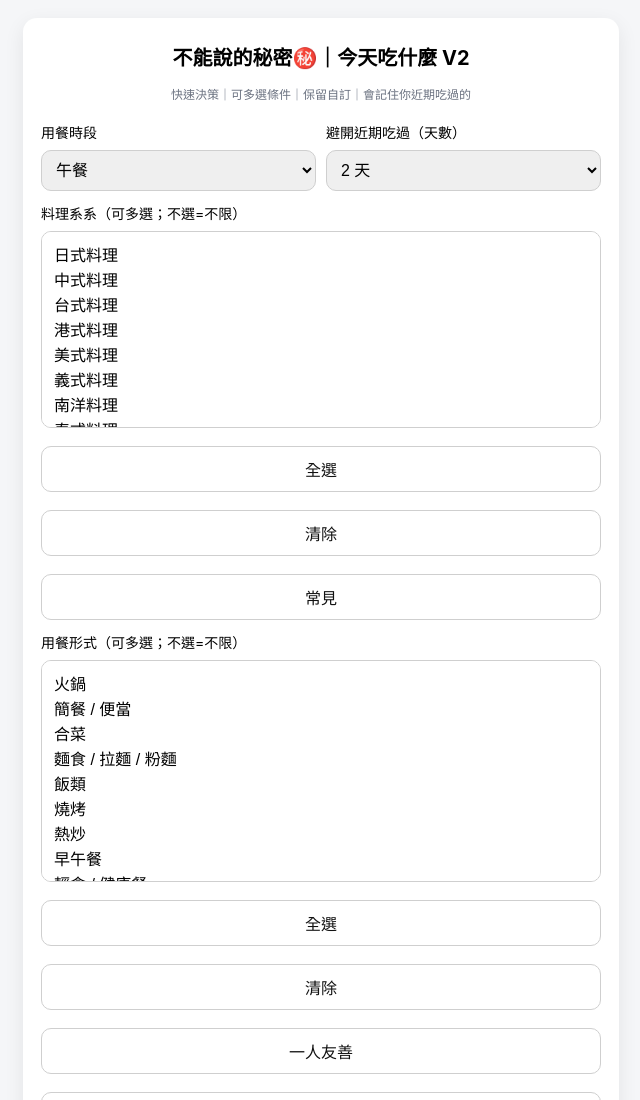
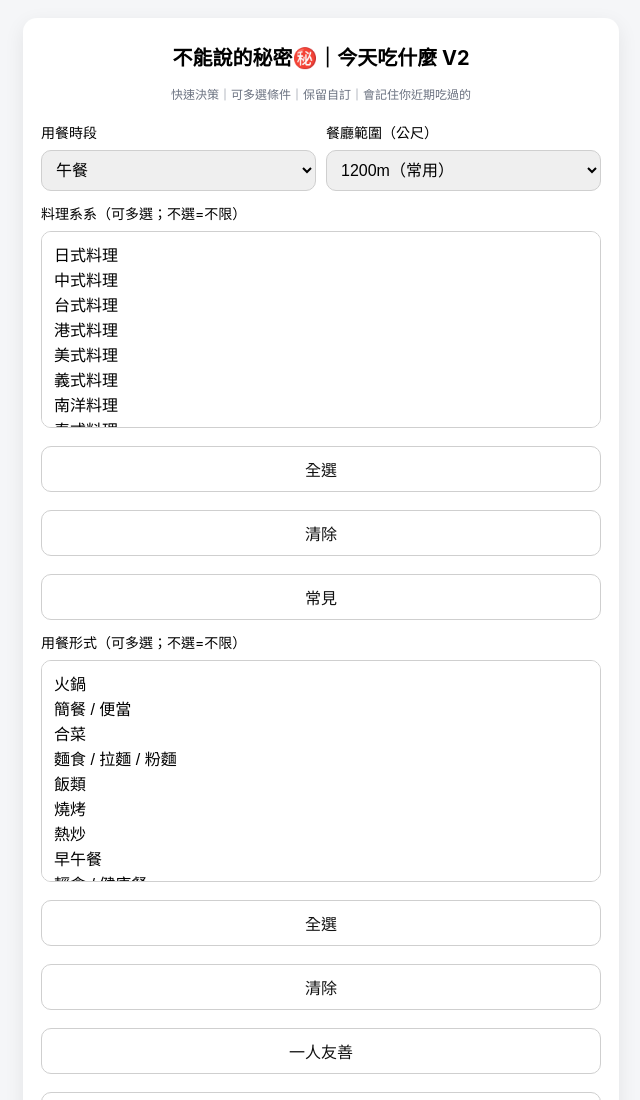
Before and after one commit to yf12356789-beep/eat-what, a plain HTML site: page index.html in a window 1280 px wide. Shown: the top 1100 px of the page, without its empty margins (319-959 px from the left). Drawn offline with Linux system fonts and the light colour scheme.

Commit message:
Update index.html

```diff
--- a/index.html
+++ b/index.html
@@ -60,15 +60,18 @@
         </select>
       </div>
       <div style="flex:1; min-width:160px;">
-        <label>避開近期吃過（天數）</label>
-        <select id="cooldownDays">
-          <option value="1">1 天</option>
-          <option value="2" selected>2 天</option>
-          <option value="3">3 天</option>
-          <option value="5">5 天</option>
-          <option value="7">7 天</option>
-          <option value="0">不避開</option>
-        </select>
+    <div style="flex:1; min-width:160px;">
+  <label>餐廳範圍（公尺）</label>
+  <select id="radiusMeters">
+    <option value="300">300m（走路 4 分鐘）</option>
+    <option value="500">500m（走路 7 分鐘）</option>
+    <option value="800">800m（走路 12 分鐘）</option>
+    <option value="1200" selected>1200m（常用）</option>
+    <option value="2000">2000m（騎車/開車）</option>
+    <option value="3000">3000m（想吃就衝）</option>
+  </select>
+</div>
+
       </div>
     </div>
 
@@ -391,7 +394,9 @@ function renderPlaces(list, keyword, lat, lng){
   const wrap = document.getElementById("placesList");
 
   box.style.display = "block";
-  meta.textContent = `關鍵字：${keyword}｜範圍：附近約 1.2km`;
+  const r = parseInt(document.getElementById("radiusMeters")?.value || "1200", 10);
+meta.textContent = `關鍵字：${keyword}｜範圍：${r}m`;
+
 
   wrap.innerHTML = "";
   list.forEach((p, idx) => {
@@ -460,7 +465,8 @@ function recommendPlaces(){
         service.nearbySearch(
           {
             location: { lat, lng },
-            radius: 1200,
+            radius: parseInt(document.getElementById("radiusMeters")?.value || "1200", 10),
+
             type: "restaurant",
             keyword: keyword
           },
```
